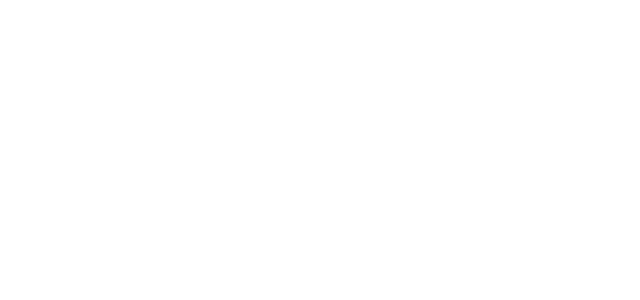
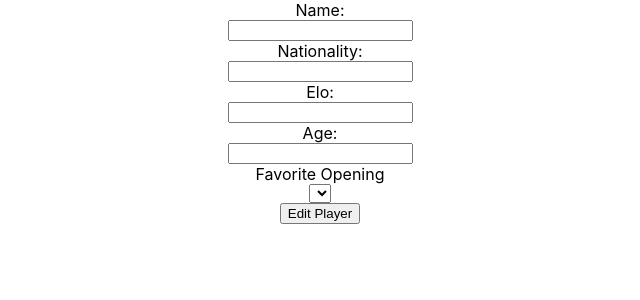
Before and after one commit to noahdvaughn/Pawns101, a React (Create React App) app in the folder client/: page /edit-player/1 in a window 1280 px wide. Before the commit this address had no page. Shown: the top 300 px of the page, without its empty margins (320-960 px from the left). Built offline with nearby package versions, Linux system fonts and the light colour scheme; no server answers.

Commit message:
added get call to edit

```diff
--- a/client/src/App.js
+++ b/client/src/App.js
@@ -2,6 +2,7 @@ import './App.css'
 import { Routes, Route } from 'react-router-dom'
 import CreateOpeningForm from './components/CreateOpeningForm'
 import CreatePlayerForm from './components/CreatePlayerForm'
+import EditPlayerForm from './components/EditPlayerForm'
 
 function App() {
   return (
@@ -9,6 +10,7 @@ function App() {
       <Routes>
         <Route path="/create-opening" element={<CreateOpeningForm />} />
         <Route path="/create-player" element={<CreatePlayerForm />} />
+        <Route path="/edit-player/:id" element={<EditPlayerForm />} />
       </Routes>
     </div>
   )
--- a/client/src/components/EditPlayerForm.js
+++ b/client/src/components/EditPlayerForm.js
@@ -3,32 +3,39 @@ import { useState, useEffect } from 'react'
 import { useParams } from 'react-router-dom'
 import axios from 'axios'
 
-const EditPlayerForm = (props) => {
-  let { playerId } = useParams()
-  const [formState, setFormState] = useState({})
+const EditPlayerForm = () => {
+  // let { playerId } = useParams()
+  // console.log(playerId)
+  let playerId = '63e525ea074396131d829044'
+  const [currentPlayerData, setCurrentPlayerData] = useState({})
 
   useEffect(() => {
     const getPlayerDetails = async () => {
       const response = await axios.get(
         `http://localhost:3001/api/player/${playerId}`
       )
-      setFormState(response.data)
+      // console.log(response.data.player)
+      console.log(response.data.player.name)
+
+      setCurrentPlayerData(response)
+
+      console.log(currentPlayerData)
     }
     getPlayerDetails()
-  }, [playerId])
+  }, [])
 
   const initialState = {
-    name: '',
-    nationality: '',
+    name: currentPlayerData.name,
+    nationality: currentPlayerData.nationality,
     elo: '',
     age: '',
     favorite_opening: ''
   }
+  const [formState, setFormState] = useState(initialState)
 
   const handleChange = (event) => {
     setFormState({ ...formState, [event.target.id]: event.target.value })
   }
-  console.log(formState.move_list)
 
   const handleSubmit = async (event) => {
     event.preventDefault()
```
